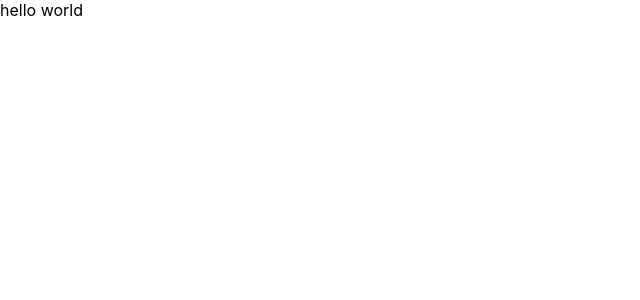
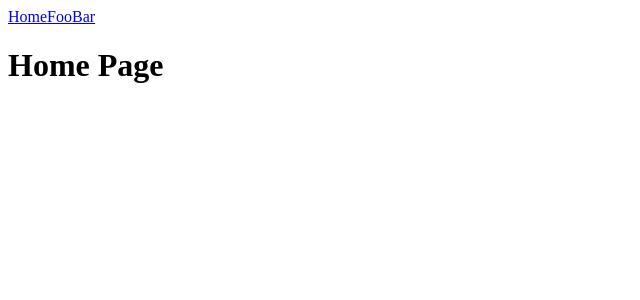
Before and after one commit to derekhdawson/metronome, a React (Create React App) app: page / in a window 1280 px wide. Shown: the top 300 px of the page, without its empty margins (0-640 px from the left). Built offline with nearby package versions, Linux system fonts and the light colour scheme.

Commit message:
add react-router

```diff
--- a/package.json
+++ b/package.json
@@ -7,9 +7,11 @@
         "@types/node": "^14.0.27",
         "@types/react": "^16.9.46",
         "@types/react-dom": "^16.9.8",
+        "@types/react-router-dom": "^5.1.5",
         "cra-template-typescript": "1.0.3",
         "react": "^16.13.1",
         "react-dom": "^16.13.1",
+        "react-router-dom": "^5.2.0",
         "react-scripts": "3.4.3",
         "typescript": "^3.9.7"
     },
--- a/src/App.tsx
+++ b/src/App.tsx
@@ -1,5 +1,24 @@
-import React from 'react';
+import * as React from 'react';
+import { HashRouter as Router, Route, Link, Switch } from 'react-router-dom';
+import { Home, Foo, Bar } from './Pages';
 
-type AppProps = { message: string }; /* could also use interface */
-const App: React.FunctionComponent<AppProps> = ({ message }: AppProps) => <div>{message}</div>;
-export default App;
+export default class App extends React.Component {
+    render(): JSX.Element {
+        return (
+            <Router>
+                <div>
+                    <nav>
+                        <Link to="/">Home</Link>
+                        <Link to="/foo">Foo</Link>
+                        <Link to="/bar">Bar</Link>
+                    </nav>
+                    <Switch>
+                        <Route exact path="/" component={Home} />
+                        <Route exact path="/foo" component={Foo} />
+                        <Route exact path="/bar" component={Bar} />
+                    </Switch>
+                </div>
+            </Router>
+        );
+    }
+}
--- /dev/null
+++ b/src/Pages.tsx
@@ -0,0 +1,5 @@
+import React from 'react';
+
+export const Home = (): JSX.Element => <h1>Home Page</h1>;
+export const Foo = (): JSX.Element => <h1>Foo Page</h1>;
+export const Bar = (): JSX.Element => <h1>Bar Page</h1>;
--- a/src/index.css
+++ /dev/null
@@ -1,13 +0,0 @@
-body {
-  margin: 0;
-  font-family: -apple-system, BlinkMacSystemFont, 'Segoe UI', 'Roboto', 'Oxygen',
-    'Ubuntu', 'Cantarell', 'Fira Sans', 'Droid Sans', 'Helvetica Neue',
-    sans-serif;
-  -webkit-font-smoothing: antialiased;
-  -moz-osx-font-smoothing: grayscale;
-}
-
-code {
-  font-family: source-code-pro, Menlo, Monaco, Consolas, 'Courier New',
-    monospace;
-}
--- a/src/index.tsx
+++ b/src/index.tsx
@@ -1,12 +1,11 @@
 import React from 'react';
 import ReactDOM from 'react-dom';
-import './index.css';
 import App from './App';
 import * as serviceWorker from './serviceWorker';
 
 ReactDOM.render(
     <React.StrictMode>
-        <App message="hello world" />
+        <App />
     </React.StrictMode>,
     document.getElementById('root'),
 );
```
Also changed, not shown: .eslintrc.js, 1 other file (tests, documents, lock files or other folders).
